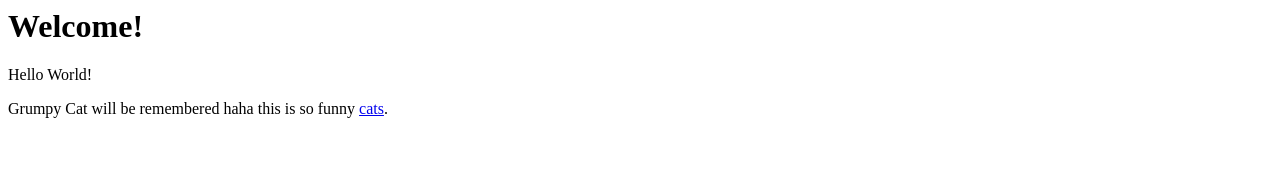
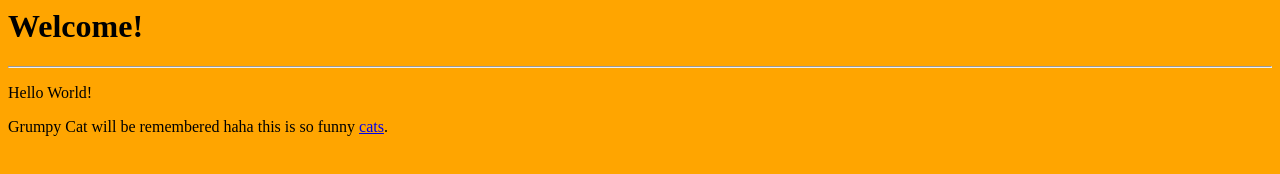
Before and after one commit to DragonCoochieLord/csp-sp2019-test2, a plain HTML site: page index.html in a window 1280 px wide. Drawn offline with Linux system fonts and the light colour scheme.

Commit message:
Update index.html

```diff
--- a/index.html
+++ b/index.html
@@ -1,7 +1,8 @@
 <html>
   <title>MyWebpage</title>
-  <body>
+  <body bgcolor="orange">
   <h1>Welcome!</h1>
+    <hr>
   <p>Hello World!
   <p>Grumpy Cat will be remembered haha this is so funny
   <a href="https://bit.ly/2EvAJJ7">cats</a>.
```
